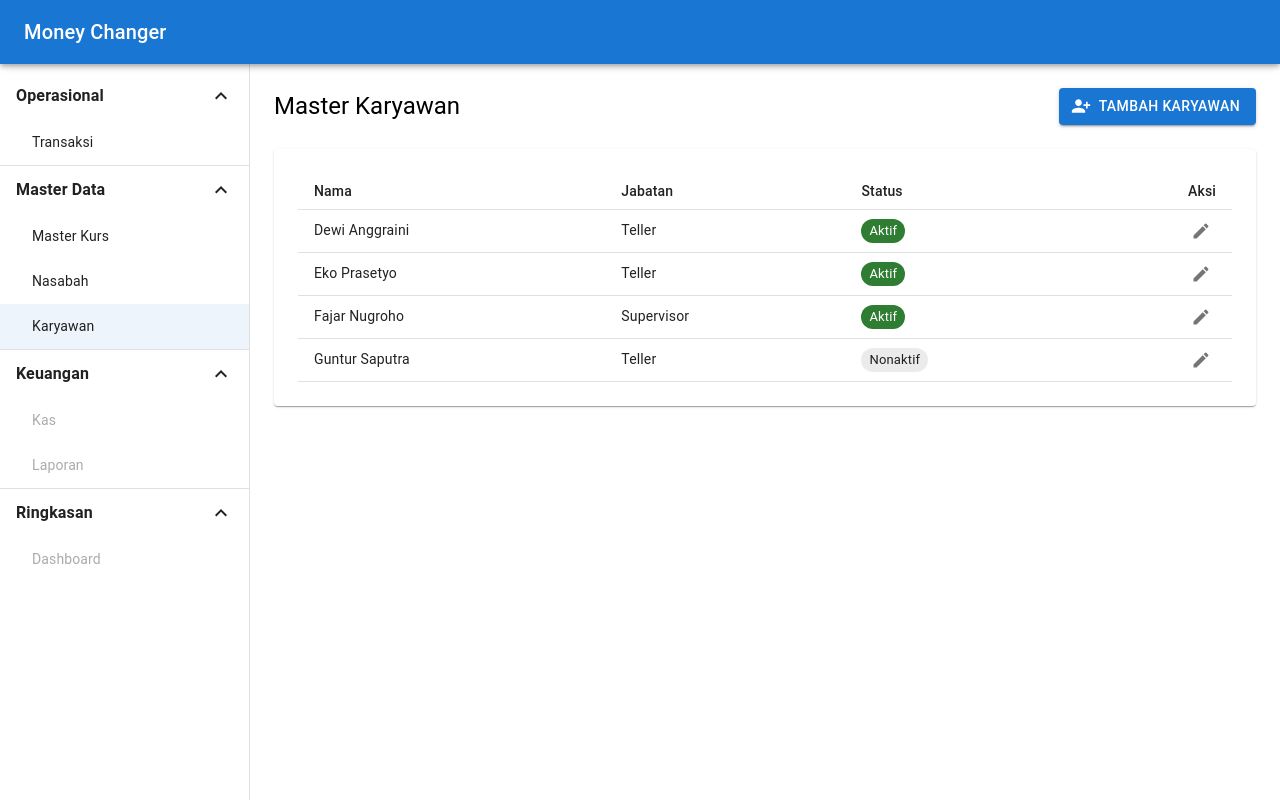
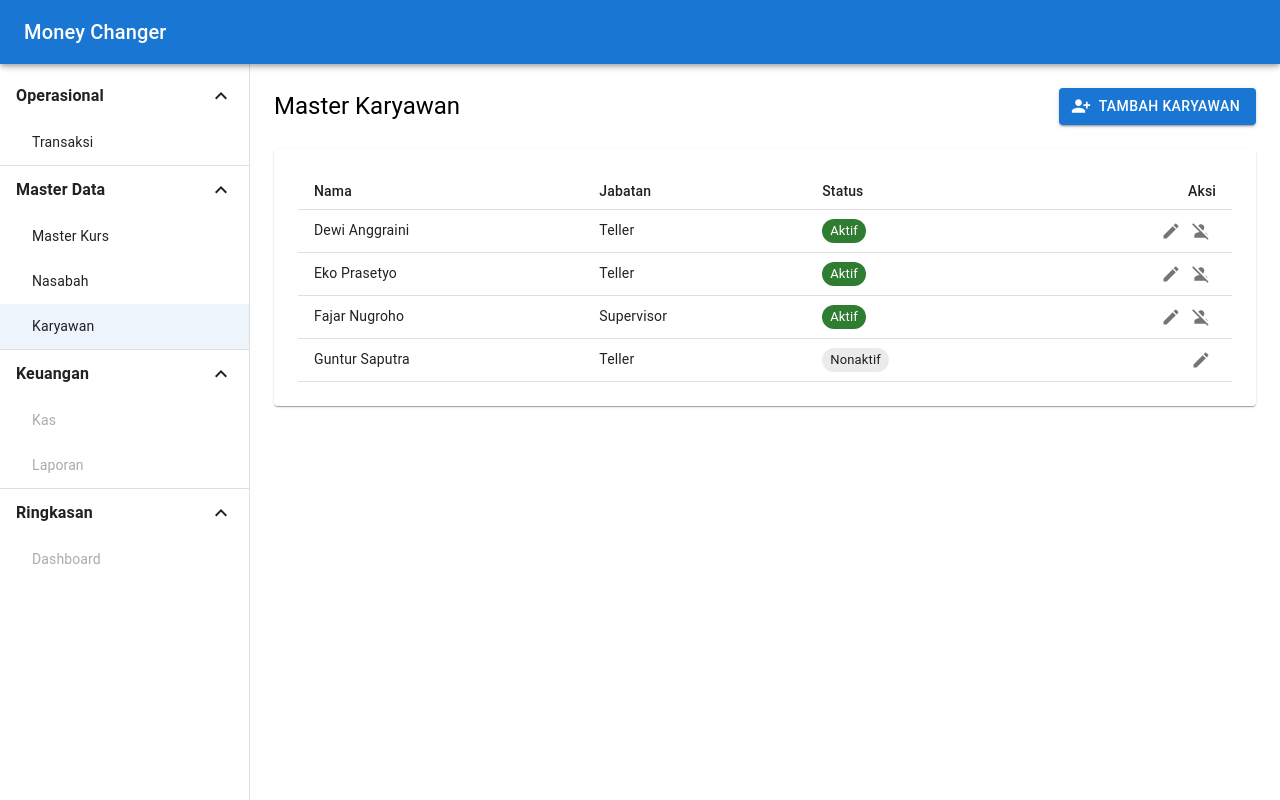
Before and after one commit to Christopherwijaya08/money_changer_frontend, a React (Vite) app: page /karyawan in a window 1280 px wide. Built offline with nearby package versions, Linux system fonts and the light colour scheme.

Commit message:
feat: add employee deactivation with confirmation dialog
Deactivate action only shows for active employees; confirm dialog
explains the effect on the transaction "Dilayani oleh" picker.

```diff
--- a/src/pages/MasterKaryawanPage.jsx
+++ b/src/pages/MasterKaryawanPage.jsx
@@ -10,8 +10,14 @@ import TableRow from '@mui/material/TableRow'
 import TableCell from '@mui/material/TableCell'
 import TableContainer from '@mui/material/TableContainer'
 import Chip from '@mui/material/Chip'
+import Dialog from '@mui/material/Dialog'
+import DialogTitle from '@mui/material/DialogTitle'
+import DialogContent from '@mui/material/DialogContent'
+import DialogContentText from '@mui/material/DialogContentText'
+import DialogActions from '@mui/material/DialogActions'
 import PersonAddAlt1Icon from '@mui/icons-material/PersonAddAlt1'
 import EditIcon from '@mui/icons-material/Edit'
+import PersonOffIcon from '@mui/icons-material/PersonOff'
 import { employees as initialEmployees } from '../mocks/data'
 import EmployeeFormDialog from '../components/EmployeeFormDialog'
 
@@ -19,6 +25,7 @@ export default function MasterKaryawanPage() {
   const [employees, setEmployees] = useState(initialEmployees)
   const [dialogOpen, setDialogOpen] = useState(false)
   const [editingEmployee, setEditingEmployee] = useState(null)
+  const [deactivatingEmployee, setDeactivatingEmployee] = useState(null)
 
   function openAdd() {
     setEditingEmployee(null)
@@ -35,6 +42,13 @@ export default function MasterKaryawanPage() {
       const exists = list.some((e) => e.id === saved.id)
       return exists ? list.map((e) => (e.id === saved.id ? saved : e)) : [saved, ...list]
     })
+  }
+
+  function confirmDeactivate() {
+    setEmployees((list) =>
+      list.map((e) => (e.id === deactivatingEmployee.id ? { ...e, isActive: false } : e))
+    )
+    setDeactivatingEmployee(null)
   }
 
   return (
@@ -75,6 +89,15 @@ export default function MasterKaryawanPage() {
                     <IconButton size="small" aria-label={`Edit ${e.name}`} onClick={() => openEdit(e)}>
                       <EditIcon fontSize="small" />
                     </IconButton>
+                    {e.isActive && (
+                      <IconButton
+                        size="small"
+                        aria-label={`Nonaktifkan ${e.name}`}
+                        onClick={() => setDeactivatingEmployee(e)}
+                      >
+                        <PersonOffIcon fontSize="small" />
+                      </IconButton>
+                    )}
                   </TableCell>
                 </TableRow>
               ))}
@@ -89,6 +112,22 @@ export default function MasterKaryawanPage() {
         onSave={handleSave}
         employee={editingEmployee}
       />
+
+      <Dialog open={!!deactivatingEmployee} onClose={() => setDeactivatingEmployee(null)}>
+        <DialogTitle>Nonaktifkan Karyawan</DialogTitle>
+        <DialogContent>
+          <DialogContentText>
+            Yakin ingin menonaktifkan {deactivatingEmployee?.name}? Karyawan nonaktif tidak akan muncul
+            sebagai pilihan "Dilayani oleh" saat input transaksi baru.
+          </DialogContentText>
+        </DialogContent>
+        <DialogActions>
+          <Button onClick={() => setDeactivatingEmployee(null)}>Batal</Button>
+          <Button color="error" variant="contained" onClick={confirmDeactivate}>
+            Nonaktifkan
+          </Button>
+        </DialogActions>
+      </Dialog>
     </div>
   )
 }
```
